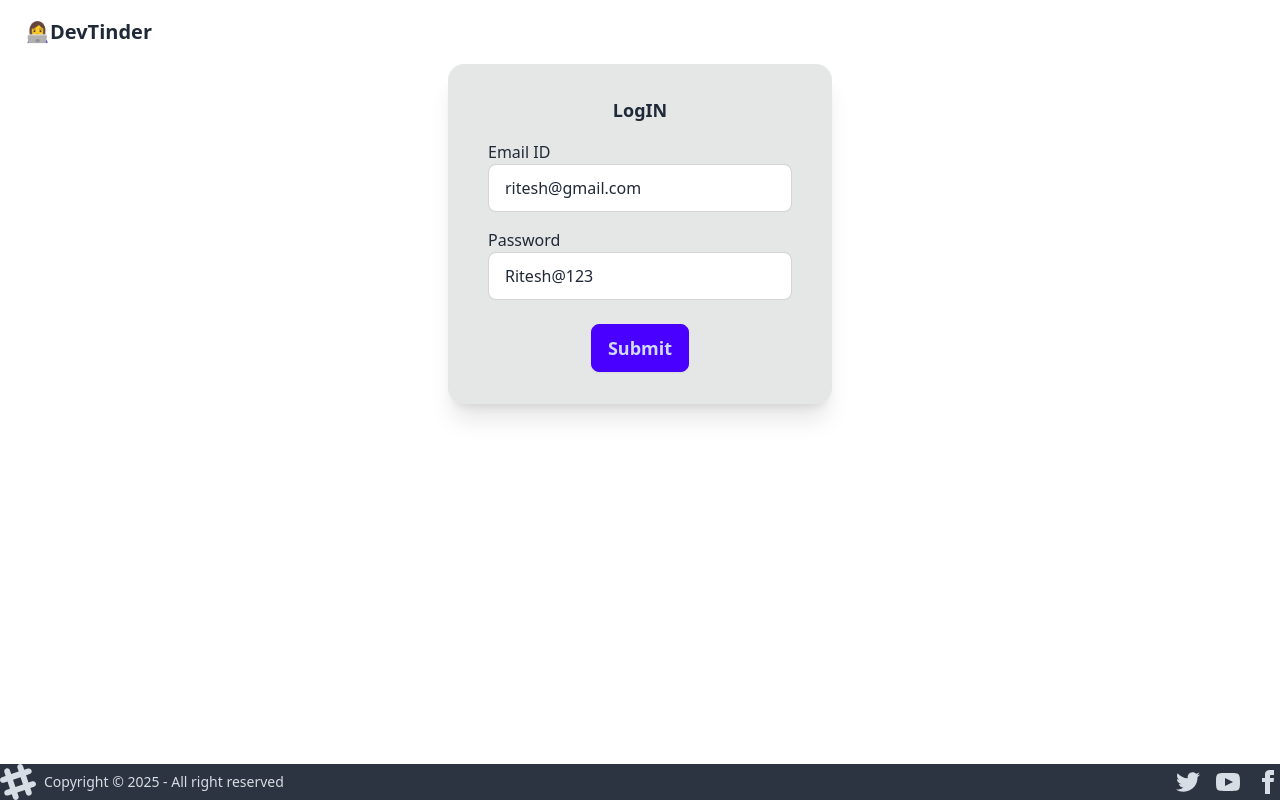
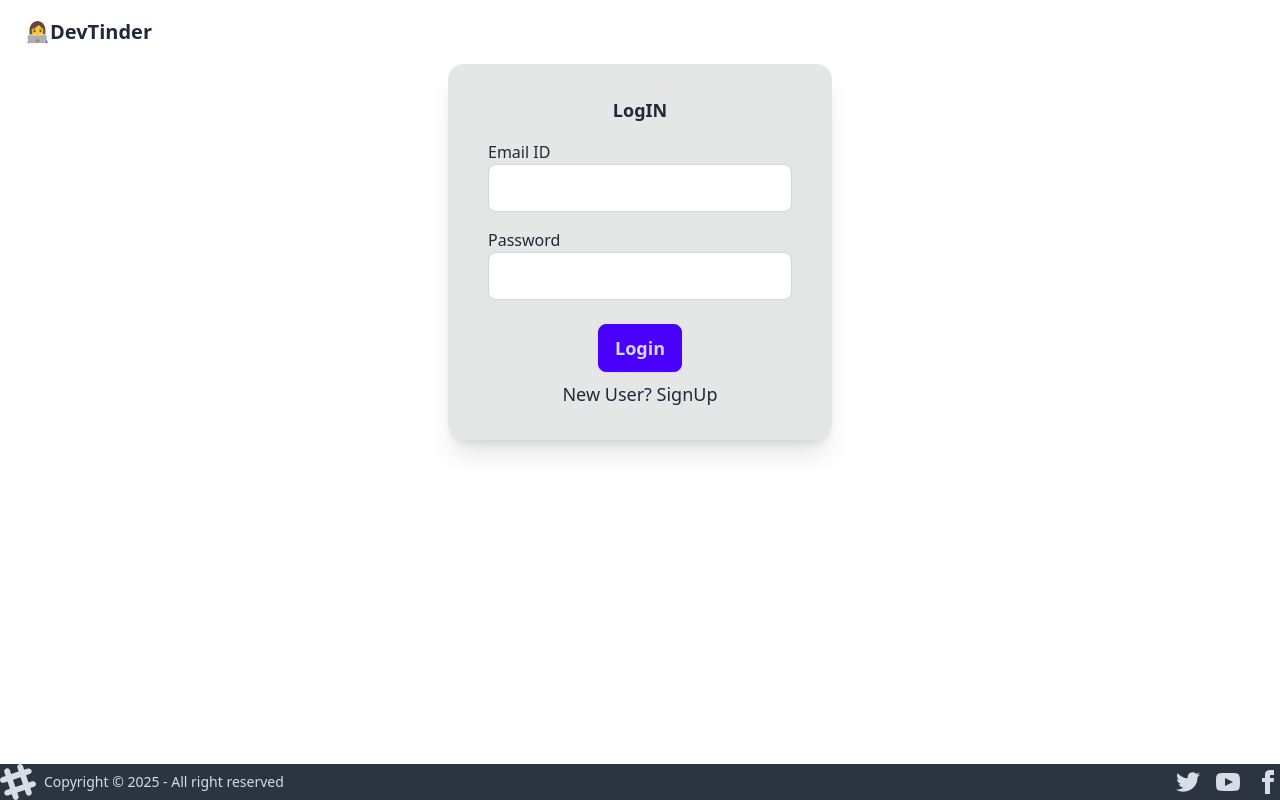
Before and after one commit to riteshyaaa/devTinder-web, a React (Vite) app: page /login in a window 1280 px wide. Built offline with nearby package versions, Linux system fonts and the light colour scheme; no server answers.

Commit message:
feat: Add signup functionality and enhance Login component

```diff
--- a/src/components/EditProfile.jsx
+++ b/src/components/EditProfile.jsx
@@ -8,13 +8,14 @@ import { addUser } from "../utils/userSlice";
 
 const EditProfile = ({ user }) => {
   const [firstName, setFirstName] = useState(user.firstName);
-  const [lastName, setLastName] = useState(user.lastName);
-  const [age, setAge] = useState(user.age);
-  const [about, setAbout] = useState(user.about);
-  const [photoUrl, setPhotoUrl] = useState(user.photoUrl);
-  const [gender, setGender] = useState(user.gender);
+  const [lastName, setLastName] = useState(user.lastName || "");
+  const [age, setAge] = useState(user.age || "");
+  const [about, setAbout] = useState(user.about || "");
+  const [photoUrl, setPhotoUrl] = useState(user.photoUrl || "");
+  const [gender, setGender] = useState(user.gender || "");
   const [error, setError] = useState();
   const [showToast, setShowToast] = useState(false)
+
   const dispatch = useDispatch();
   const navigate = useNavigate();
 
@@ -137,7 +138,7 @@ const EditProfile = ({ user }) => {
       <div className="toast toast-top toast-center">
         {showToast && (
           <div className="alert alert-success">
-            <span>Message sent successfully.</span>
+            <span>Saved Successfully.</span>
           </div>
         )}
       </div>
--- a/src/components/Login.jsx
+++ b/src/components/Login.jsx
@@ -6,13 +6,16 @@ import { addUser } from "../utils/userSlice";
 import { useNavigate } from "react-router-dom";
 
 const Login = () => {
-  const [email, setEmail] = useState("ritesh@gmail.com");
-  const [password, setPassword] = useState("Ritesh@123");
+  const [isLogin, setIsLogin] = useState(true);
+  const [email, setEmail] = useState("");
+  const [password, setPassword] = useState("");
+  const [firstName, setFirstName] = useState("");
+  const [lastName, setLastName] = useState("");
   const navigate = useNavigate();
   const dispatch = useDispatch();
   const [error, setError] = useState("");
 
-  const handleSubmit = async () => {
+  const handleLogin = async () => {
     try {
       const res = await axios.post(
         BASE_URL + "/login",
@@ -30,7 +33,19 @@ const Login = () => {
       return navigate("/");
     } catch (err) {
       setError(err?.response?.data?.error);
-
+    }
+  };
+  const handleSignUp = async () => {
+    try {
+      const res = await axios.post(
+        BASE_URL + "/signUp",
+        { firstName, lastName, email, password },
+        { withCredentials: true }
+      );
+      dispatch(addUser(res.data.data));
+      return navigate("/profile");
+    } catch (error) {
+      setError(error?.response?.data?.error);
     }
   };
 
@@ -38,8 +53,32 @@ const Login = () => {
     <div className="flex justify-center">
       <div className="card bg-base-300 w-96 shadow-xl">
         <div className="card-body">
-          <h2 className="card-title text-lg font-bold justify-center">LogIN</h2>
+          <h2 className="card-title text-lg font-bold justify-center">
+            {isLogin ? "LogIN" : "SignUP"}
+          </h2>
           <div>
+            {!isLogin && (
+              <>
+                <div className="p-2">
+                  First Name
+                  <input
+                    type="text"
+                    value={firstName}
+                    className="input input-bordered w-full max-w-xs"
+                    onChange={(e) => setFirstName(e.target.value)}
+                  />
+                </div>
+                <div className="p-2">
+                  Last Name
+                  <input
+                    type="text"
+                    value={lastName}
+                    className="input input-bordered w-full max-w-xs"
+                    onChange={(e) => setLastName(e.target.value)}
+                  />
+                </div>
+              </>
+            )}
             <div className="p-2">
               Email ID
               <input
@@ -52,7 +91,7 @@ const Login = () => {
             <div className="p-2">
               Password
               <input
-                type="text"
+                type="password"
                 value={password}
                 className="input input-bordered w-full max-w-xs"
                 onChange={(e) => setPassword(e.target.value)}
@@ -63,11 +102,20 @@ const Login = () => {
           <div className="card-actions justify-center">
             <button
               className="btn btn-primary text-lg font-bold"
-              onClick={handleSubmit}
+              onClick={isLogin ? handleLogin : handleSignUp}
             >
-              Submit
+              {isLogin ? "Login" : "SignUp"}
             </button>
           </div>
+          <p
+            className="text-white-500 cursor-pointer text-center text-lg"
+            onClick={() => setIsLogin(!isLogin)}
+          >
+            {" "}
+            {isLogin
+              ? "New User? SignUp "
+              : "Already have an account? Login "}{" "}
+          </p>
         </div>
       </div>
     </div>
```
